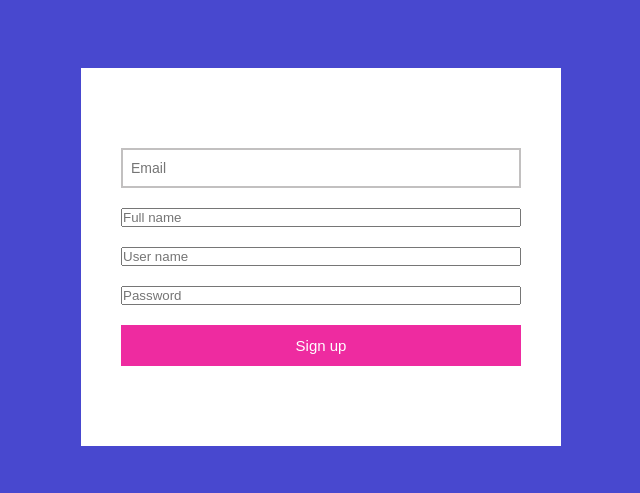
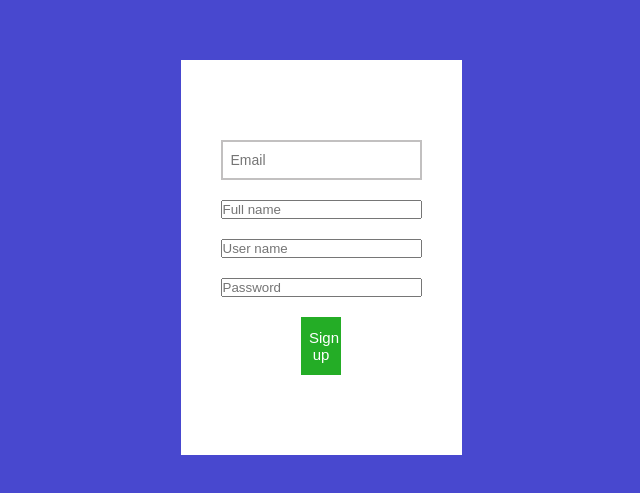
Before and after one commit to KiniGie/Registration-form, a plain HTML site: page index.html in a window 1280 px wide. Shown: the part 143-636 px from the top of the page, without its empty margins (319-959 px from the left). Drawn offline with Linux system fonts and the light colour scheme.

Commit message:
style.scss

```diff
--- /dev/null
+++ b/style.scss
@@ -0,0 +1,4 @@
+@use "style/reset.scss";
+@use "style/normalize.scss";
+@use "style/fonts.scss";
+@use "style/form.scss";
--- a/style/_form.scss
+++ b/style/_form.scss
@@ -47,7 +47,7 @@
 
     .btn-signup {
       color: #fff;
-      background-color: #ee2ba0;
+      background-color: #24ad26;
       padding: 12px 8px;
       width: 40px;
       border: none;
--- a/style/style.scss
+++ /dev/null
@@ -1,4 +0,0 @@
-@use "scss/reset.scss";
-@use "scss/normalize.scss";
-@use "scss/fonts.scss";
-@use "scss/form.scss";
```
Also changed, not shown: style/_reset.scss (+4 -4 lines), style.css, 1 other file.
